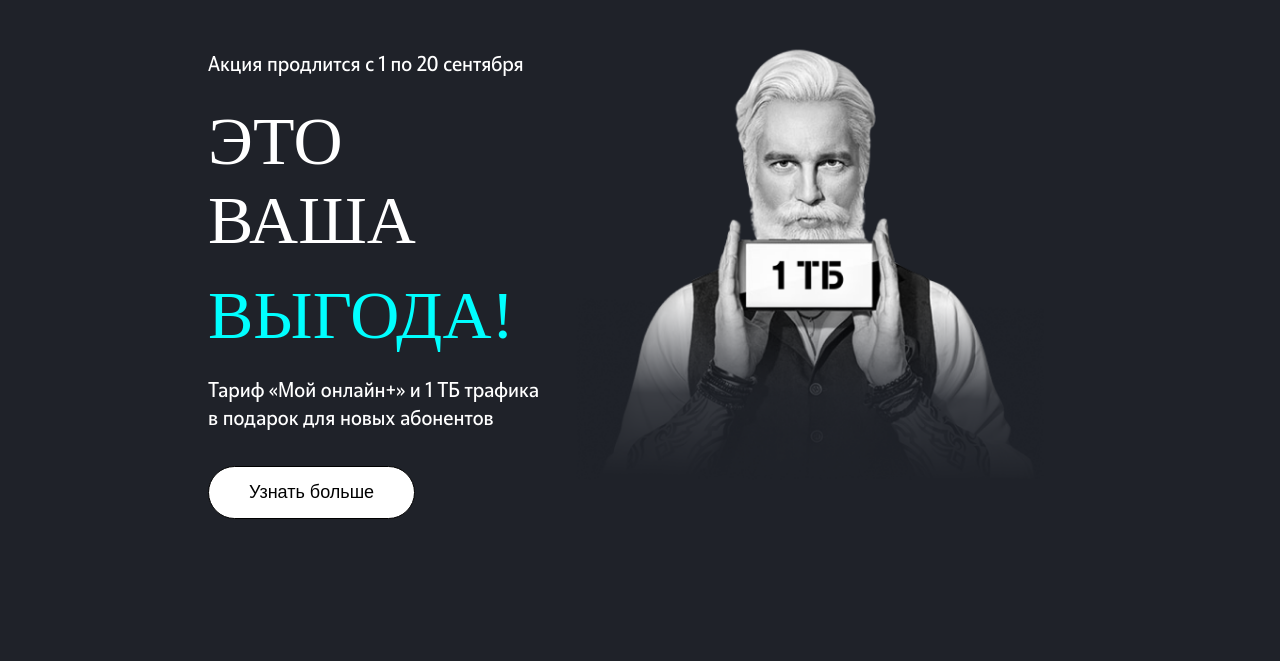
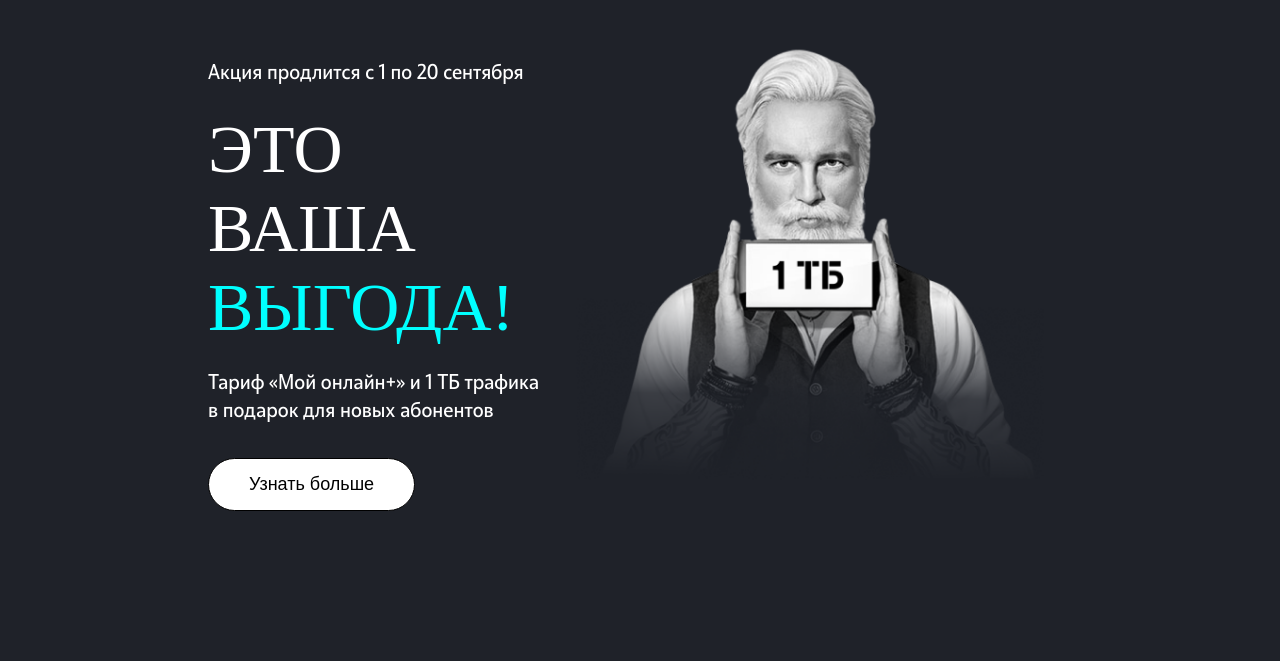
Before and after one commit to alina-it-proger/Tele2, a website built with Vite: page index.html in a window 1280 px wide. Shown: the part 88-749 px from the top of the page. Built offline with nearby package versions, Linux system fonts and the light colour scheme; a web font is replaced by a local one.

Commit message:
Удаление тегэ p

```diff
--- a/css/style.css
+++ b/css/style.css
@@ -77,10 +77,10 @@ header .logo2 img {
 }
 
 .welcome__slogan3 {
+    display: block;
     font-size: 68px;
     margin-bottom: 5px;
 }
-
 .welcome__slogan4 {
     font-size: 20px;
 }
--- a/index.html
+++ b/index.html
@@ -32,7 +32,7 @@
                   <div class="welcome__text">
                       <p class="welcome__slogan1">Акция продлится с 1 по 20 сентября</p>
                       <span class="welcome__slogan2">ЭТО ВАША</span>
-                      <p><span class="welcome__slogan3">ВЫГОДА!</span></p>
+                      <span class="welcome__slogan3">ВЫГОДА!</span>
                       <p class="welcome__slogan4">Тариф «Мой онлайн+» и 1 ТБ трафика<br>в подарок для новых абонентов</p>
                       <button class="btn">Узнать больше</button>
                   </div>
```
